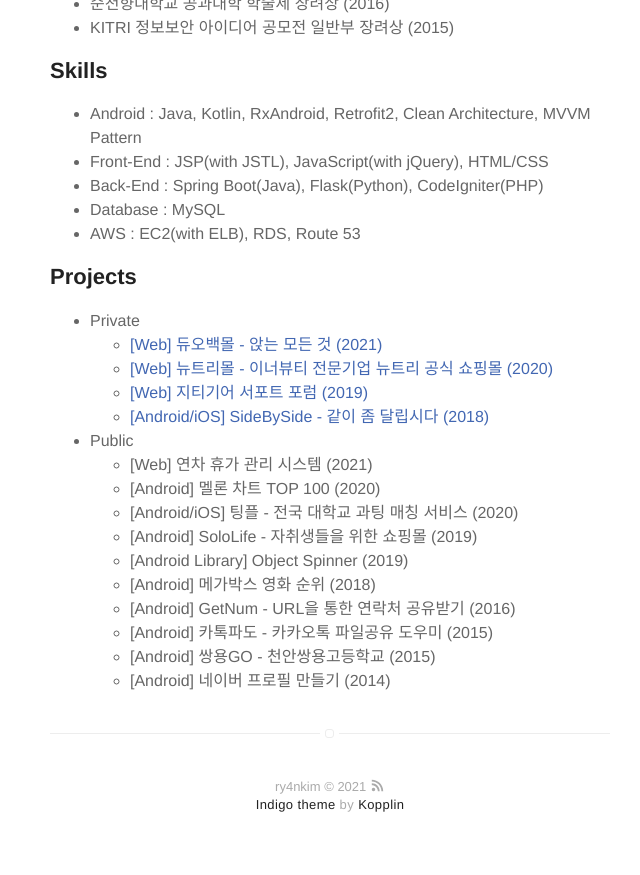
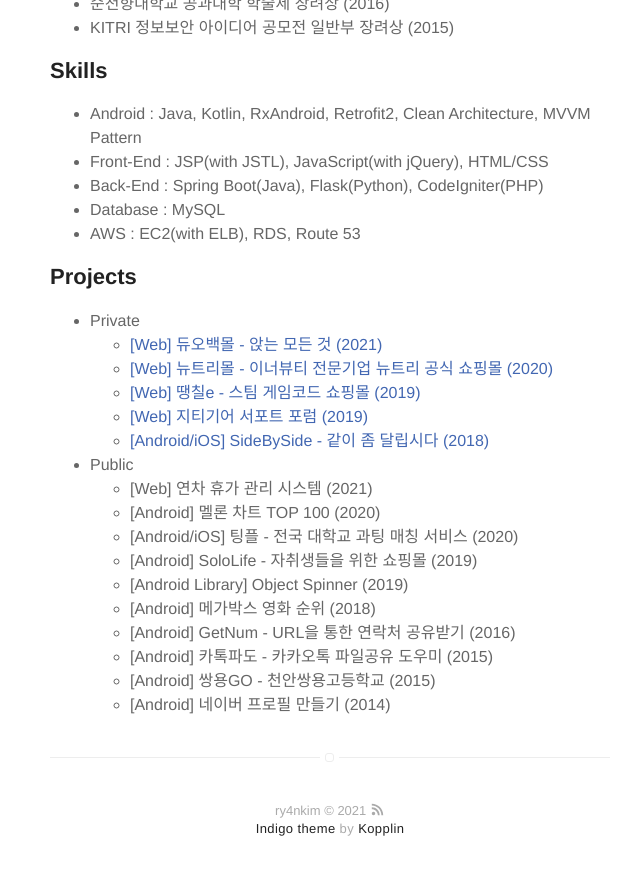
Before and after one commit to ry4nkim/ry4nkim.github.io, a Jekyll site: the page built from about.md, in a window 1280 px wide and 900 px high, scrolled down 1287 px. Shown: the top 875 px of the window, without its empty margins (310-950 px from the left). Built offline with Jekyll 4.4.1, drawn with Linux system fonts in a browser that asks for light colours.

Commit message:
Update about.md

```diff
--- a/about.md
+++ b/about.md
@@ -59,6 +59,9 @@
       <a href="https://www.newtreemall.co.kr" style="text-decoration: none;" onmouseover="this.style.textDecoration='underline';" onmouseout="this.style.textDecoration='none';">[Web] 뉴트리몰 - 이너뷰티 전문기업 뉴트리 공식 쇼핑몰 (2020)</a>
     </li>
     <li>
+      <a href="https://07e.kr" style="text-decoration: none;" onmouseover="this.style.textDecoration='underline';" onmouseout="this.style.textDecoration='none';">[Web] 땡칠e - 스팀 게임코드 쇼핑몰 (2019)</a>
+    </li>
+    <li>
       <a href="https://support.gtgear.co.kr" style="text-decoration: none;" onmouseover="this.style.textDecoration='underline';" onmouseout="this.style.textDecoration='none';">[Web] 지티기어 서포트 포럼 (2019)</a>
     </li>
     <li>
```
